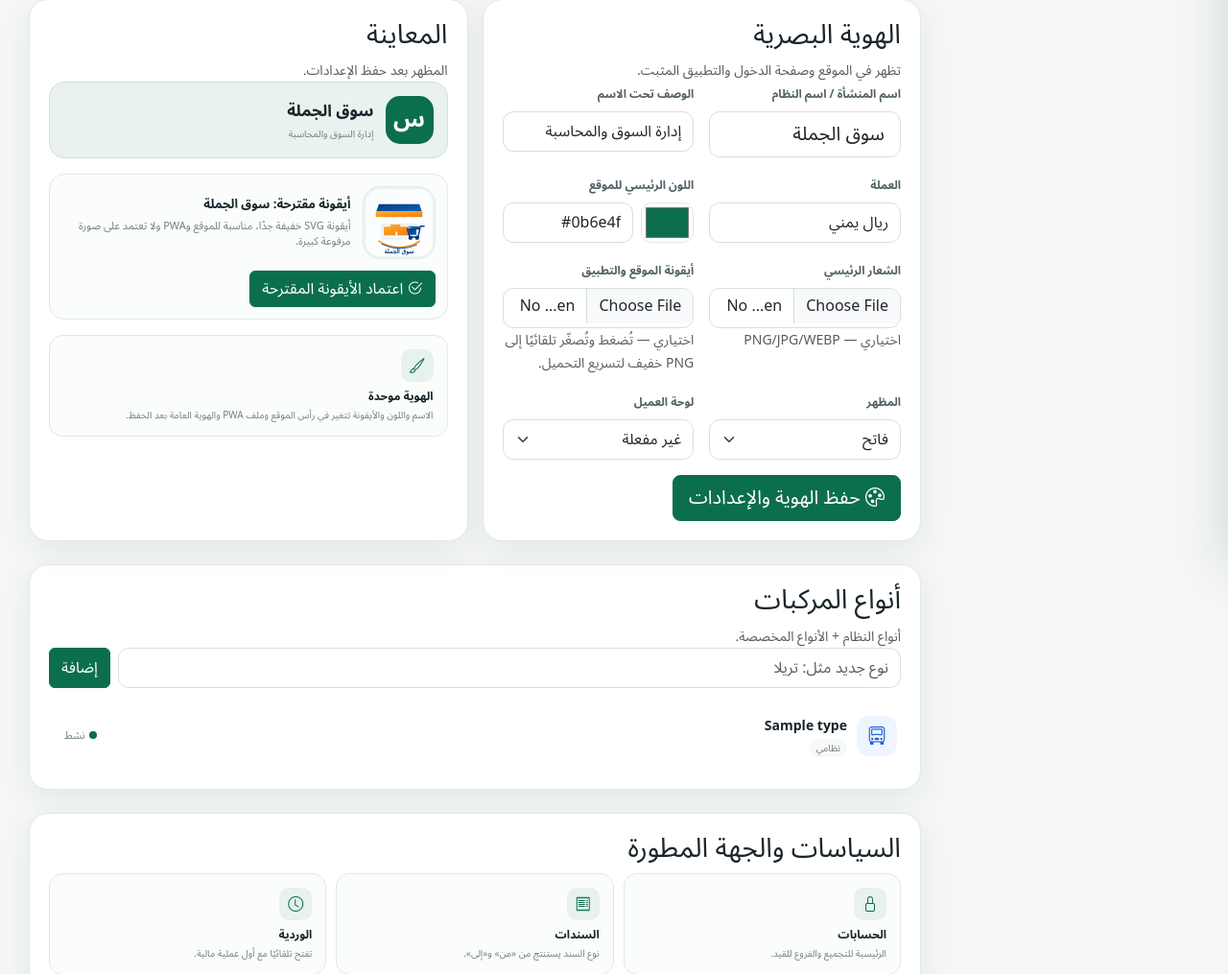
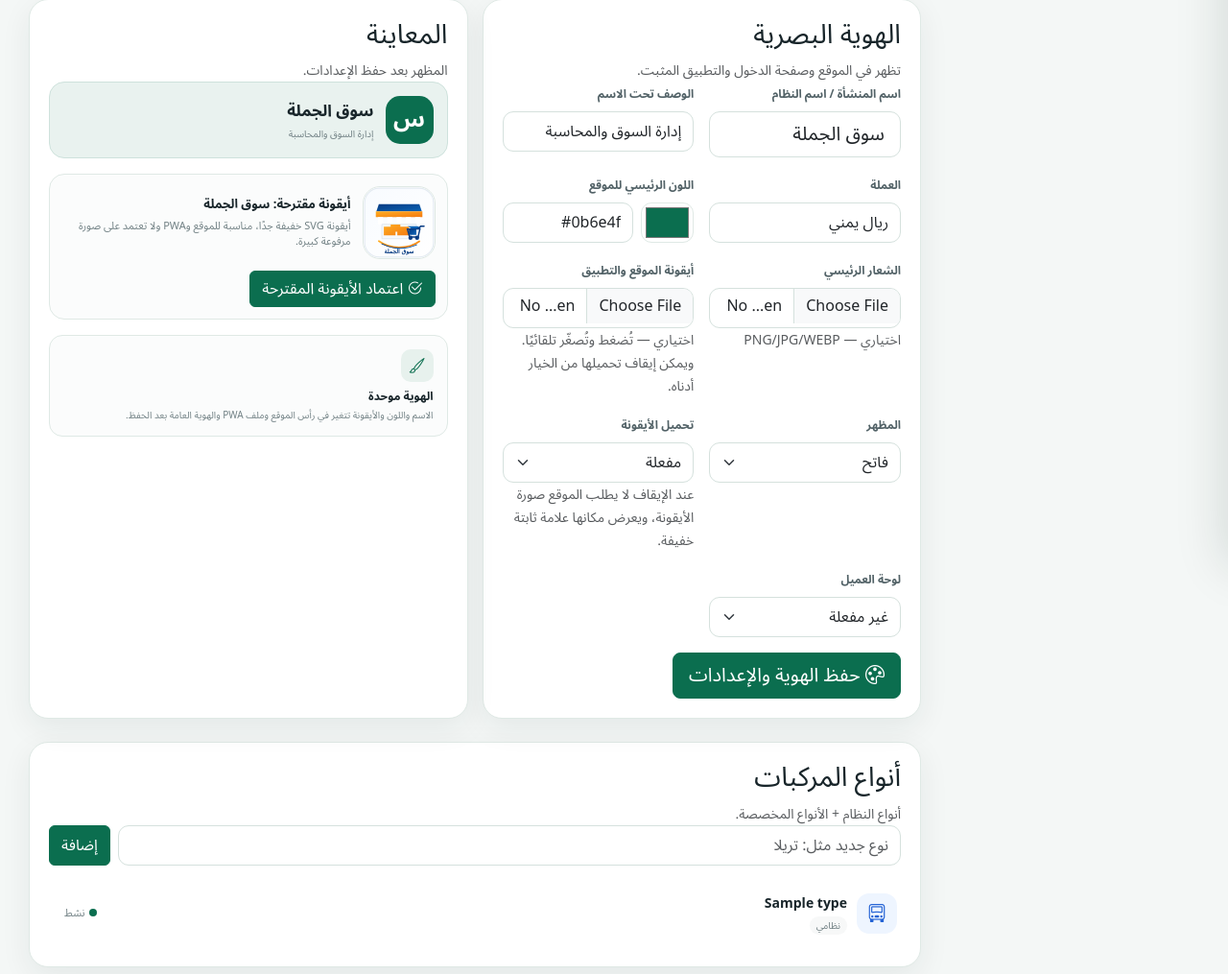
Before and after one commit to zydan25/kareem, a Flask app: page /settings in a window 1280 px wide. Shown: the part 210-1225 px from the top of the page at 96% size. Run offline with Flask 3, Linux system fonts and the light colour scheme; a user stored in the database is signed in; tables that the repository leaves empty hold one stand-in row (values such as "Sample post").

Commit message:
feat: add lightweight icon loading toggle

```diff
--- a/app/templates/settings/index.html
+++ b/app/templates/settings/index.html
@@ -12,8 +12,9 @@
       <div class="col-12 col-md-6"><label class="form-label">العملة</label><input name="setting_currency_name" class="form-control" value="{{currency_name}}"></div>
       <div class="col-12 col-md-6"><label class="form-label">اللون الرئيسي للموقع</label><div class="brand-color-input"><input type="color" id="brand-color-picker" value="{{brand_color}}" aria-label="اختيار اللون"><input id="brand-color-text" name="setting_brand_color" class="form-control" value="{{brand_color}}" maxlength="7" oninput="syncColorFromText()"></div></div>
       <div class="col-12 col-md-6"><label class="form-label">الشعار الرئيسي</label><input type="file" name="brand_logo" class="form-control" accept="image/png,image/jpeg,image/webp"><small class="text-muted">اختياري — PNG/JPG/WEBP</small></div>
-      <div class="col-12 col-md-6"><label class="form-label">أيقونة الموقع والتطبيق</label><input type="file" name="brand_icon" class="form-control" accept="image/png,image/jpeg,image/webp"><small class="text-muted">اختياري — تُضغط وتُصغّر تلقائيًا إلى PNG خفيف لتسريع التحميل.</small></div>
+      <div class="col-12 col-md-6"><label class="form-label">أيقونة الموقع والتطبيق</label><input type="file" name="brand_icon" class="form-control" accept="image/png,image/jpeg,image/webp"><small class="text-muted">اختياري — تُضغط وتُصغّر تلقائيًا. ويمكن إيقاف تحميلها من الخيار أدناه.</small></div>
       <div class="col-12 col-md-6"><label class="form-label">المظهر</label><select name="setting_ui_theme" class="form-select">{% set theme = settings|selectattr('key','equalto','ui_theme')|map(attribute='value')|first %}<option value="light" {% if theme!='dark' %}selected{% endif %}>فاتح</option><option value="dark" {% if theme=='dark' %}selected{% endif %}>داكن</option></select></div>
+      <div class="col-12 col-md-6"><label class="form-label">تحميل الأيقونة</label><select name="setting_brand_icon_enabled" class="form-select"><option value="1" {% if brand_icon_enabled %}selected{% endif %}>مفعلة</option><option value="0" {% if not brand_icon_enabled %}selected{% endif %}>متوقفة</option></select><small class="text-muted">عند الإيقاف لا يطلب الموقع صورة الأيقونة، ويعرض مكانها علامة ثابتة خفيفة.</small></div>
       <div class="col-12 col-md-6"><label class="form-label">لوحة العميل</label><select name="setting_customer_portal" class="form-select">{% set portal = settings|selectattr('key','equalto','customer_portal')|map(attribute='value')|first %}<option value="1" {% if portal=='1' %}selected{% endif %}>مفعلة</option><option value="0" {% if portal!='1' %}selected{% endif %}>غير مفعلة</option></select></div>
       <div class="col-12"><button class="btn btn-primary btn-lg"><i class="bi bi-palette"></i> حفظ الهوية والإعدادات</button></div>
     </form>
```
